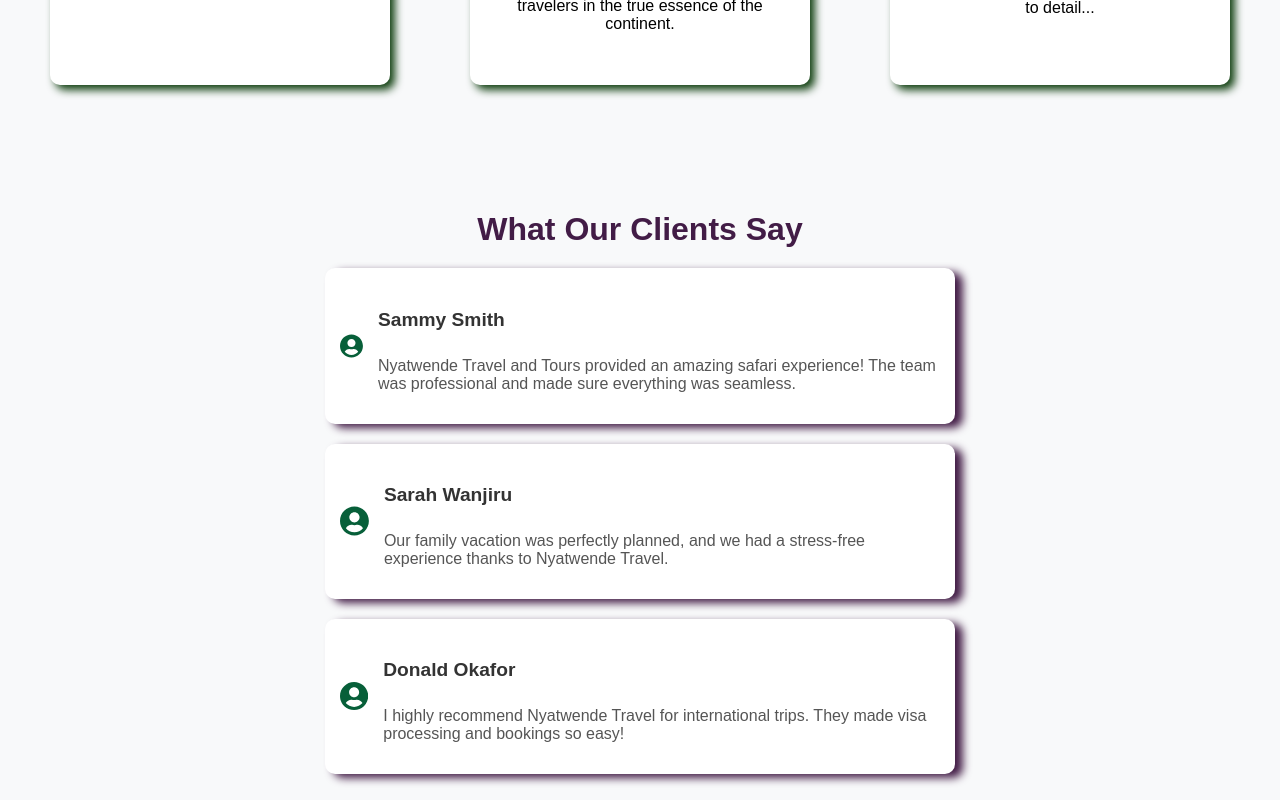
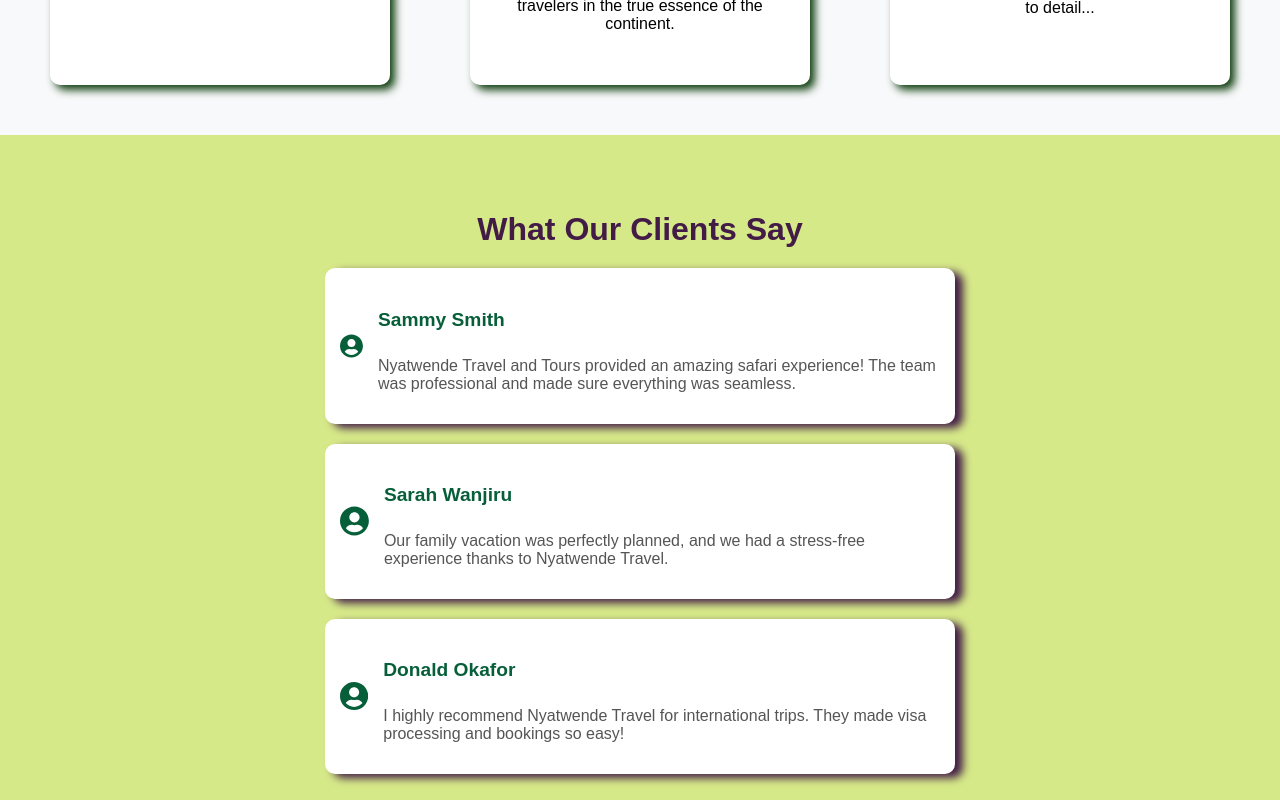
Before and after one commit to catherineotondi/NYATWENDE_TOURS, a React (Create React App) app: page /#/ in a window 1280 px wide. Shown: the part 1580-2380 px from the top of the page. Built offline with nearby package versions, Linux system fonts and the light colour scheme.

Commit message:
edited the testimonials styling

```diff
--- a/src/css/styles.css
+++ b/src/css/styles.css
@@ -248,7 +248,7 @@
 /* Container for Testimonials */
 .testimonials-section {
   padding: 50px 20px;
-  background-color: #f8f9fa;
+  background-color: #d6e989;
   text-align: center;
 }
 
@@ -295,7 +295,7 @@
 .testimonial-name {
   font-size: 1.2rem;
   font-weight: bold;
-  color: #333;
+  color: #075f39;
 }
 
 .testimonial-text {
```
